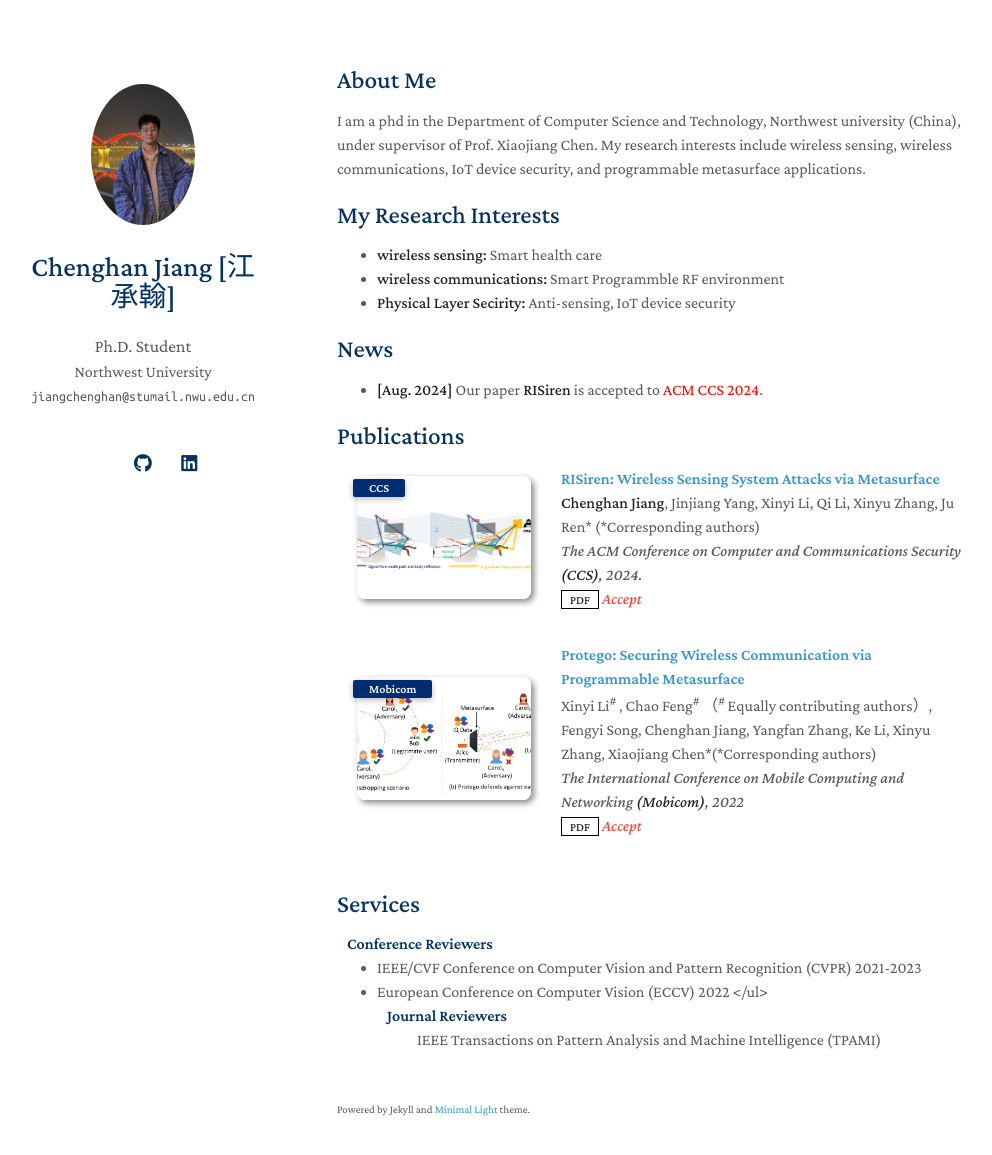
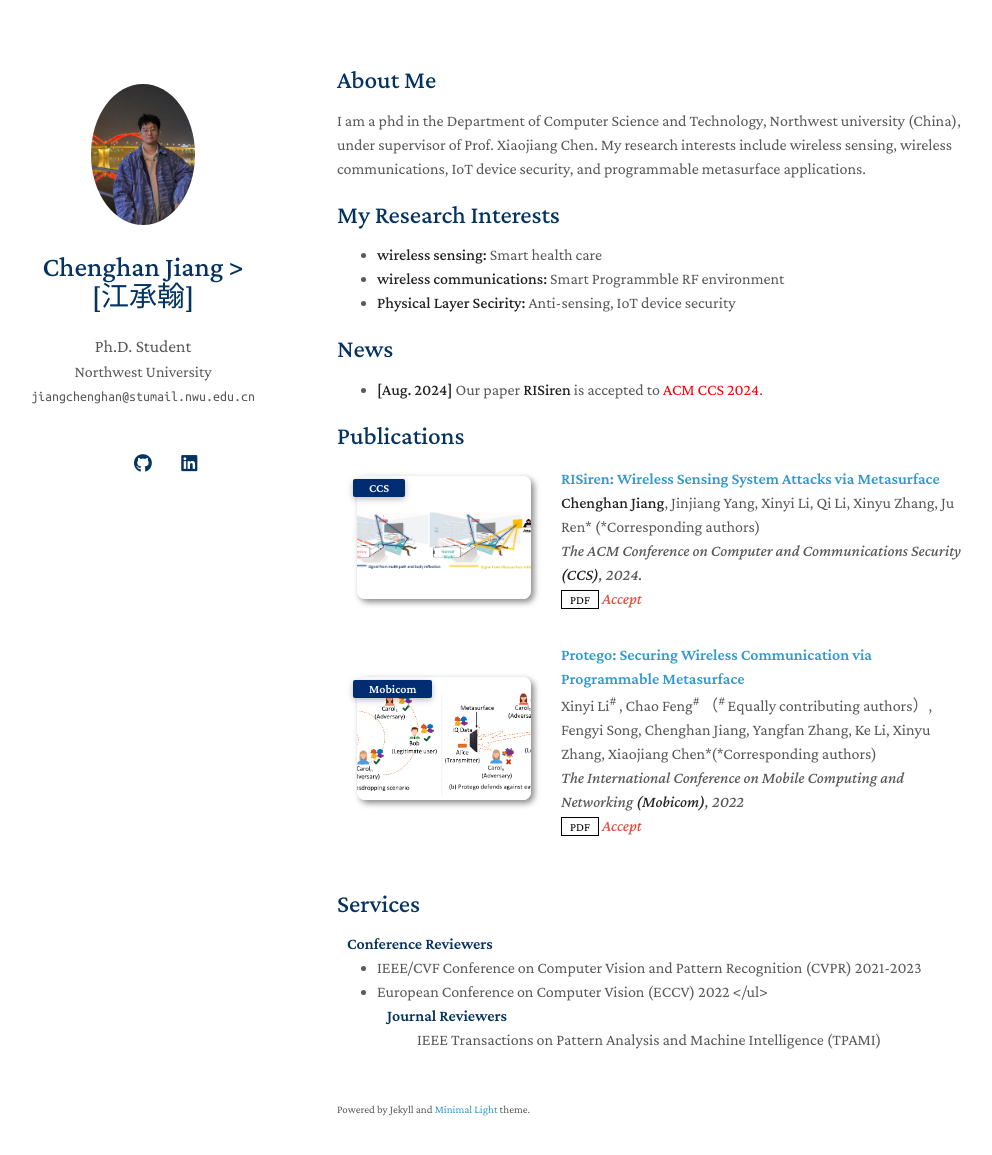
Before and after one commit to HappyChenghan/HappyChenghan.github.io, a Jekyll site: the page built from index.md, in a window 1280 px wide and 1190 px high. Shown: the top 1155 px of the window, without its empty margins (133-1125 px from the left). Built offline with Jekyll 4.4.1, drawn with Linux system fonts in a browser that asks for light colours; a style sheet for code colours, icons or effects is not loaded; our own code applies the rules of GitHub Pages for plain Markdown files.

```diff
--- a/_config.yml
+++ b/_config.yml
@@ -1,5 +1,5 @@
 # Basic Information
-title: Chenghan Jiang
+title: Chenghan Jiang >
           [江承翰]
 position: Ph.D. Student
 affiliation: Northwest University
```
